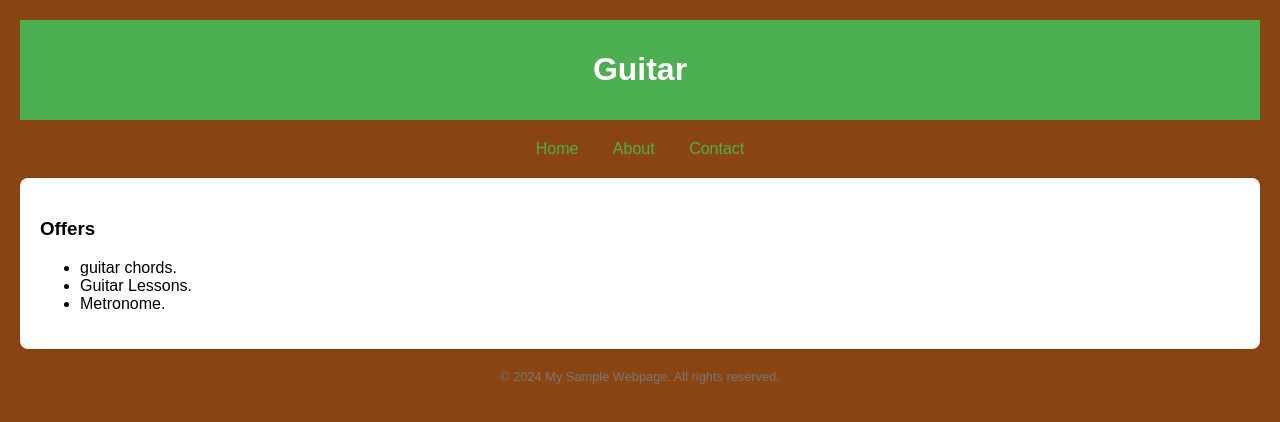
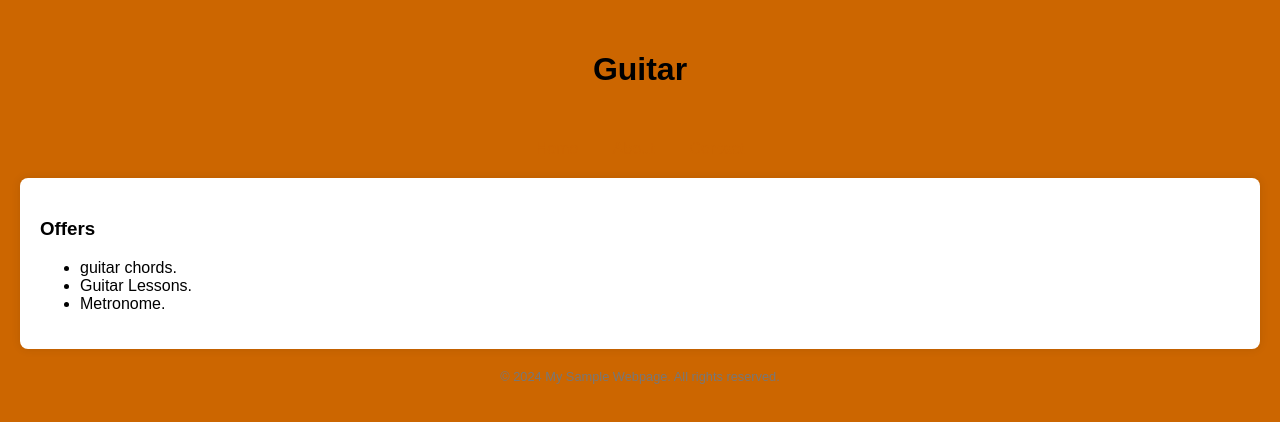
Before and after one commit to Stodomingo24/stodomingo24, a plain HTML site: page index.html in a window 1280 px wide. Drawn offline with Linux system fonts and the light colour scheme.

Commit message:
Update index.html

```diff
--- a/index.html
+++ b/index.html
@@ -8,14 +8,14 @@
     <style>
         body {
             font-family: Arial, sans-serif;
-            background-color: #8B4513;
+            background-color: #CC6600;
             margin: 0;
             padding: 20px;
             color: #000000;
         }
         header {
-            background-color: #4CAF50;
-            color: white;
+            background-color: #CC6600;
+            color: CC6600;
             padding: 10px 0;
             text-align: center;
         }
@@ -25,7 +25,7 @@
         }
         nav a {
             text-decoration: none;
-            color: #4CAF50;
+            color: #CC6600;
             margin: 0 15px;
             font-weight: extrabold;
         }
```
